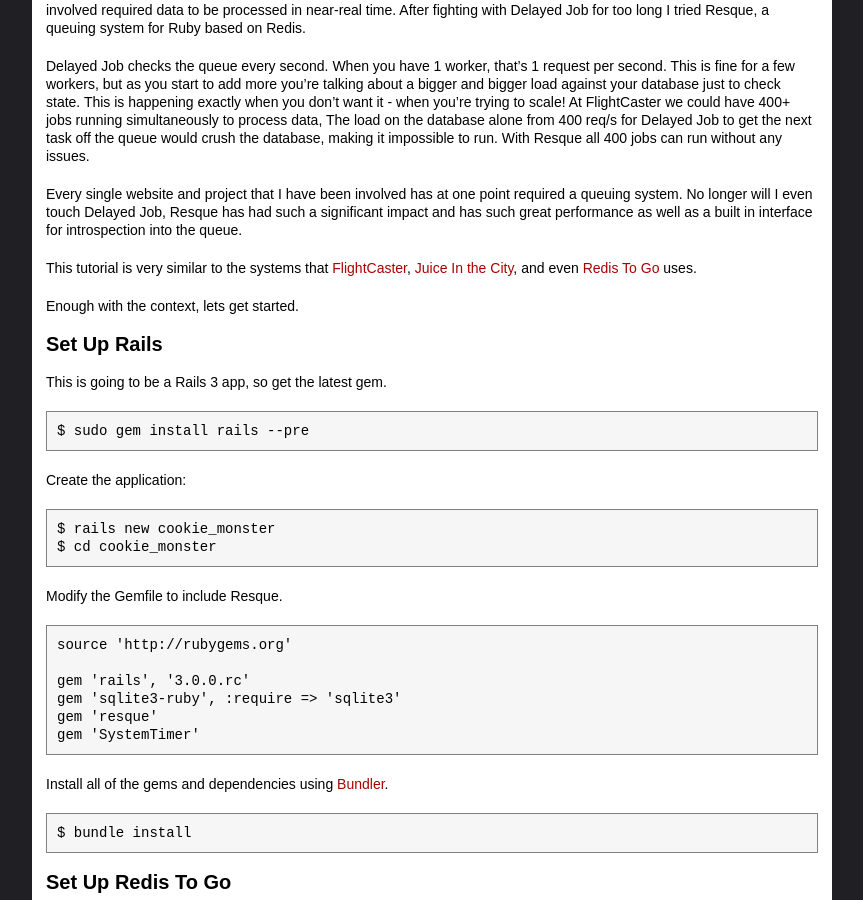
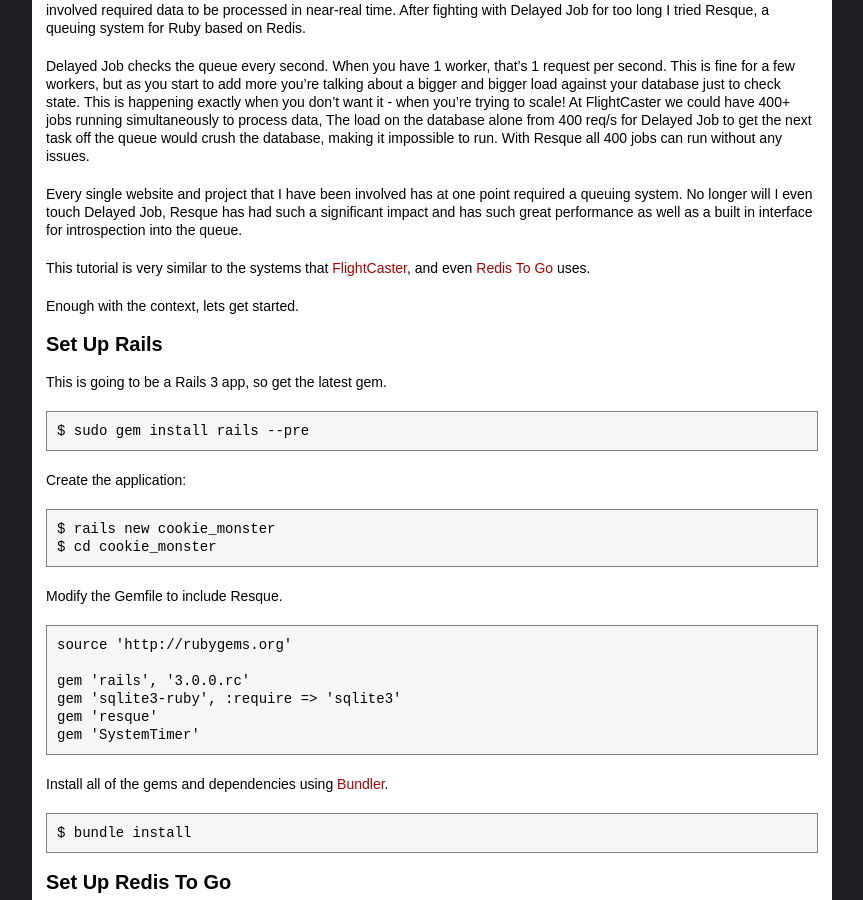
Before and after one commit to waratuman/blog.redistogo, a Jekyll site: the page built from _posts/2010-07-26-resque-with-redis-to-go.md, in a window 1280 px wide and 900 px high, scrolled down 301 px. Shown: the whole window, without its empty margins (208-1071 px from the left). Built offline with Jekyll 4.4.1, drawn with Linux system fonts in a browser that asks for light colours; Markdown is read by kramdown in place of the engine named in the settings.

Commit message:
Minor updates.

```diff
--- a/_posts/2010-07-26-resque-with-redis-to-go.md
+++ b/_posts/2010-07-26-resque-with-redis-to-go.md
@@ -34,8 +34,7 @@
 a built in interface for introspection into the queue.
 
 This tutorial is very similar to the systems that [FlightCaster](http://flightcaster.com/),
-[Juice In the City](http://www.juiceinthecity.com/), and even [Redis To Go](http://redistogo.com/)
-uses.
+and even [Redis To Go](http://redistogo.com/) uses.
 
 Enough with the context, lets get started.
 
```
